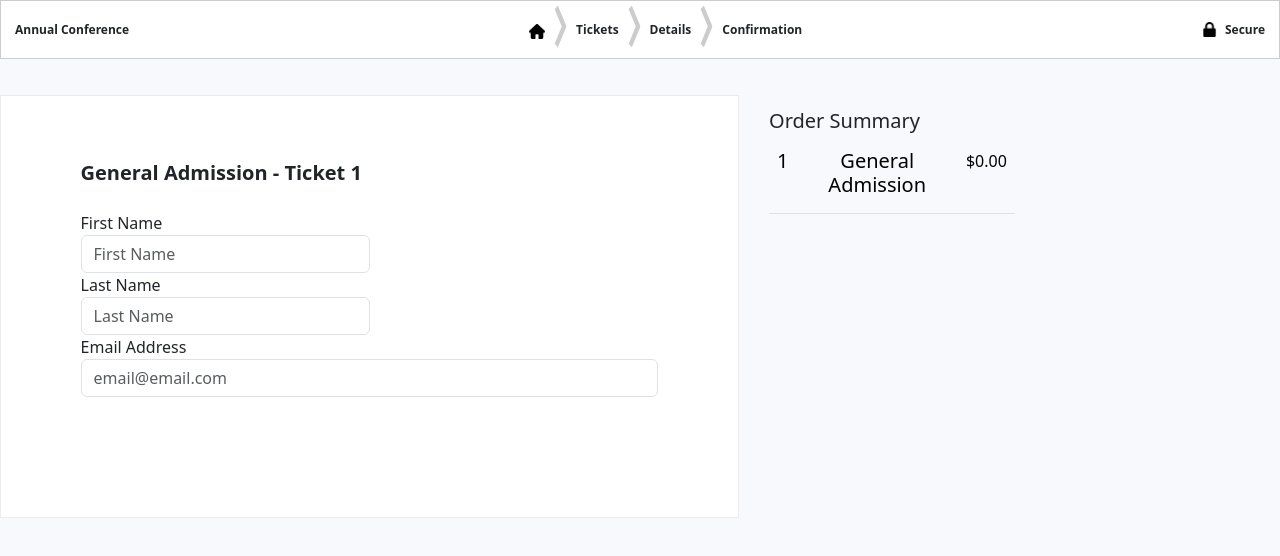
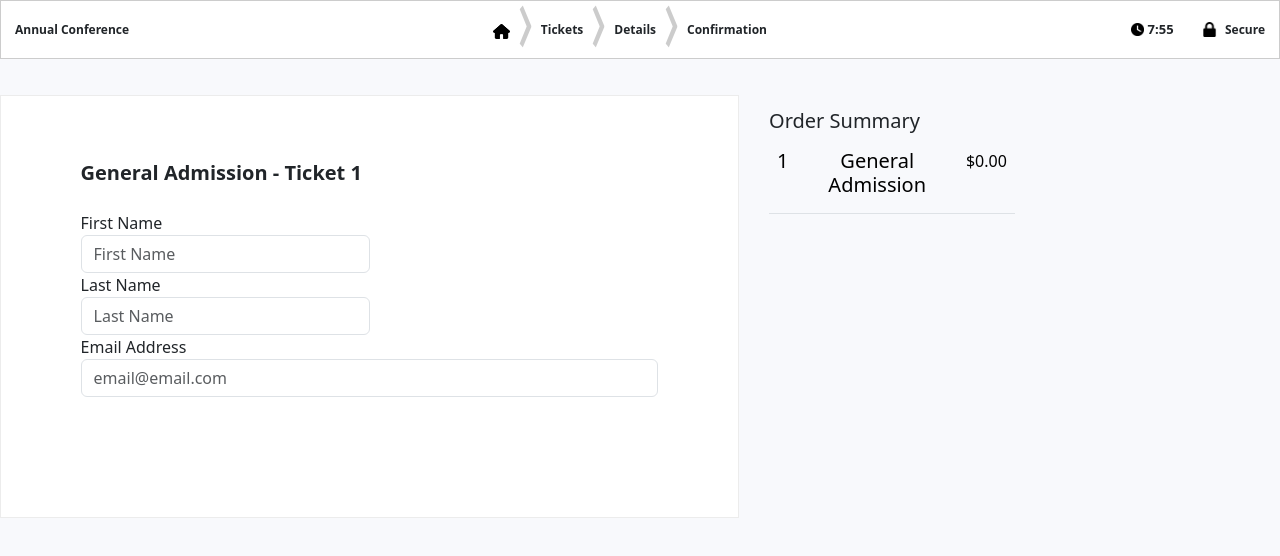
Before and after one commit to BriceWidger/event-planner, a React (Create React App) app: page /details in a window 1280 px wide. Shown: the top 556 px of the page. Built offline with nearby package versions, Linux system fonts and the light colour scheme.

Commit message:
added clock-icon and timer to DetailsPage

```diff
--- a/src/components/CheckoutHeader.jsx
+++ b/src/components/CheckoutHeader.jsx
@@ -1,6 +1,7 @@
 import React from "react";
 import ArrowDivider from "./ArrowDivider";
 import { Link } from "react-router-dom";
+import DetailsTimer from "./DetailsTimer";
 
 const CheckoutHeader = () => {
   return (
@@ -43,7 +44,11 @@ const CheckoutHeader = () => {
           </span>
         </div>
       </div>
+
       <div className="d-flex flex-grow-1 justify-content-end">
+        <div>
+          <DetailsTimer />
+        </div>
         <div className="secure-lock-container d-inline-flex align-items-center">
           <img
             src="/images/locked-icon.png"
--- a/src/components/DetailsPage.jsx
+++ b/src/components/DetailsPage.jsx
@@ -3,6 +3,7 @@ import BodyBackgroundColor from "./BodyBackgroundColor";
 import CheckoutHeader from "./CheckoutHeader";
 import DetailsForm from "./DetailsForm";
 import DetailsOrderSummary from "./DetailsOrderSummary";
+import DetailsTimer from "./DetailsTimer";
 
 const DetailsPage = () => {
   return (
--- /dev/null
+++ b/src/components/DetailsTimer.jsx
@@ -0,0 +1,42 @@
+import React, { useState, useEffect } from "react";
+
+const DetailsTimer = () => {
+  const [time, setTime] = useState(480); // 8 minutes in seconds
+
+  useEffect(() => {
+    const intervalId = setInterval(() => {
+      if (time > 0) {
+        setTime(time - 1);
+      } else {
+        clearInterval(intervalId);
+      }
+    }, 1000);
+    return () => clearInterval(intervalId);
+  }, [time]);
+
+  const minutes = Math.floor(time / 60);
+  const seconds = time % 60;
+
+  return (
+    <p
+      className="text-center"
+      style={{
+        fontWeight: 800,
+        fontSize: 13,
+        marginBottom: 0,
+        marginRight: 28,
+        display: "flex",
+        justifyContent: "center",
+        alignItems: "center",
+      }}
+    >
+      <img
+        src="/images/clock-icon.png"
+        style={{ width: 12.5, height: 12.5, marginRight: 4 }}
+      />
+      {minutes}:{seconds.toString().padStart(2, "0")}
+    </p>
+  );
+};
+
+export default DetailsTimer;
```
Also changed, not shown: public/images/clock-icon.png (added).
